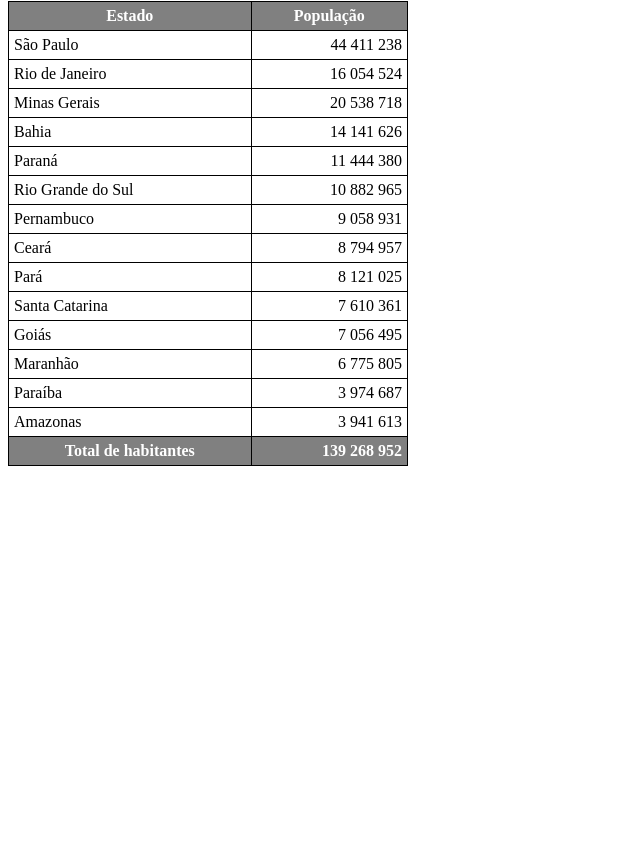
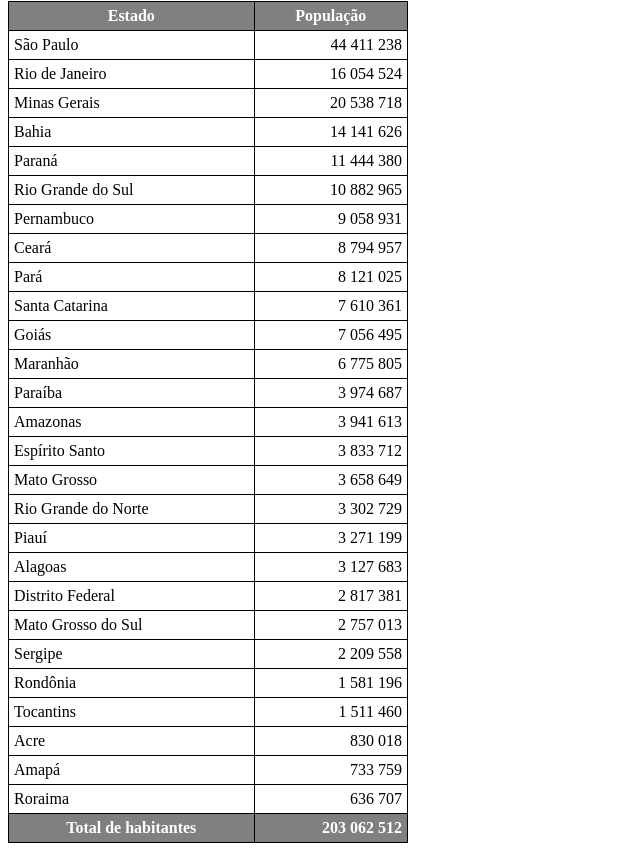
Before and after one commit to paulosouza00/html-css, a plain HTML site: page exercicios/ex023/tabela002.html in a window 1280 px wide. Shown: the part 79-930 px from the top of the page, without its empty margins (0-640 px from the left). Before the commit the page ends 800 px from the top, so only its background shows below. Drawn offline with Linux system fonts and the light colour scheme.

Commit message:
Update tabela002.html

```diff
--- a/exercicios/ex023/tabela002.html
+++ b/exercicios/ex023/tabela002.html
@@ -100,12 +100,64 @@
                 <td>Amazonas</td>
                 <td class="num" >3 941 613</td>
             </tr>
+            <tr>
+                <td>Espírito Santo</td>
+                <td class="num">3 833 712</td>
+            </tr>
+            <tr>
+                <td>Mato Grosso</td>
+                <td class="num">3 658 649</td>
+            </tr>
+            <tr>
+                <td>Rio Grande do Norte</td>
+                <td class="num">3 302 729</td>
+            </tr>
+            <tr>
+                <td>Piauí</td>
+                <td class="num">3 271 199</td>
+            </tr>
+            <tr>
+                <td>Alagoas</td>
+                <td class="num">3 127 683</td>
+            </tr>
+            <tr>
+                <td>Distrito Federal</td>
+                <td class="num">2 817 381</td>
+            </tr>
+            <tr>
+                <td>Mato Grosso do Sul</td>
+                <td class="num">2 757 013</td>
+            </tr>
+            <tr>
+                <td>Sergipe</td>
+                <td class="num">2 209 558</td>
+            </tr>
+            <tr>
+                <td>Rondônia</td>
+                <td class="num">1 581 196</td>
+            </tr>
+            <tr>
+                <td>Tocantins</td>
+                <td class="num">1 511 460</td>
+            </tr>
+            <tr>
+                <td>Acre</td>
+                <td class="num">830 018</td>
+            </tr>
+            <tr>
+                <td>Amapá</td>
+                <td class="num">733 759</td>
+            </tr>
+            <tr>
+                <td>Roraima</td>
+                <td class="num">636 707</td>
+            </tr>
         </tbody>
 
         <tfoot>
             <tr>
                 <th>Total de habitantes</th>
-                <td class="num"><strong>139 268 952</strong></td>
+                <td class="num"><strong>203 062 512</strong></td>
             </tr>
         </tfoot>
     </table>
```
